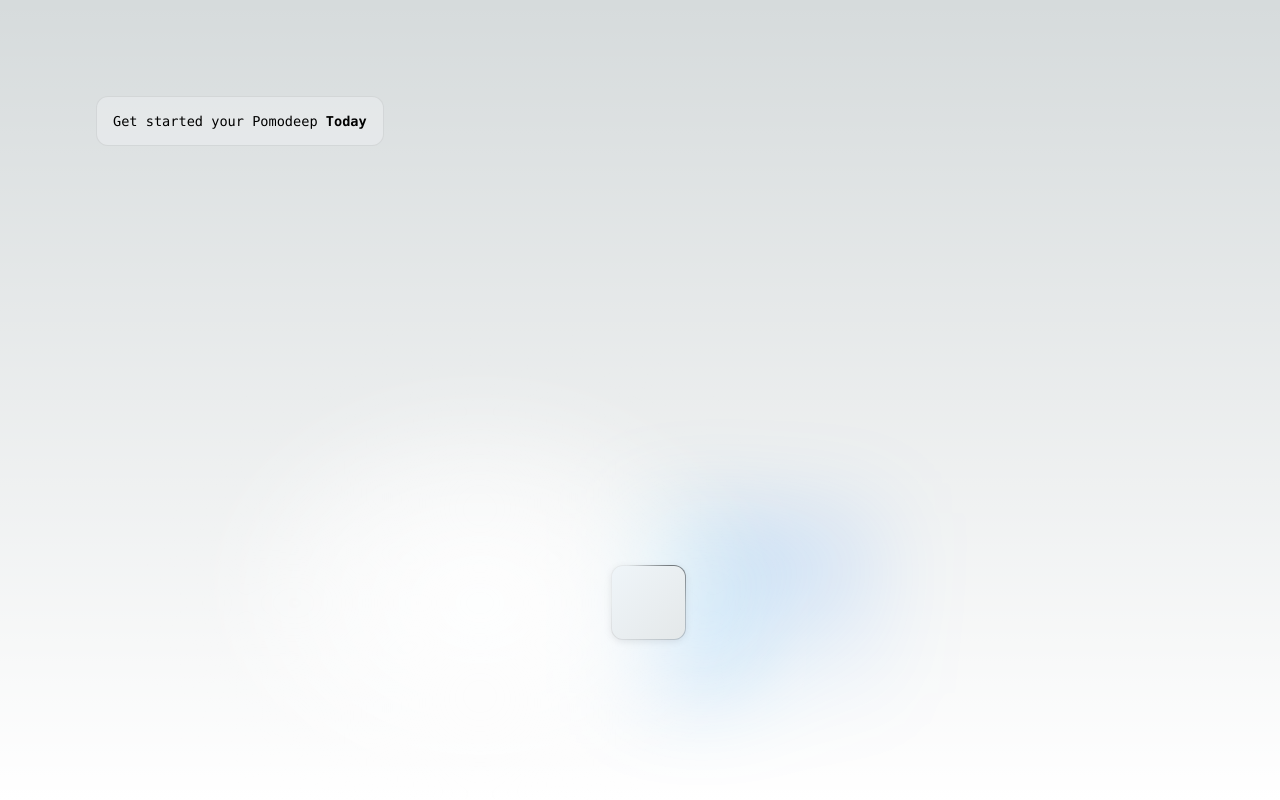
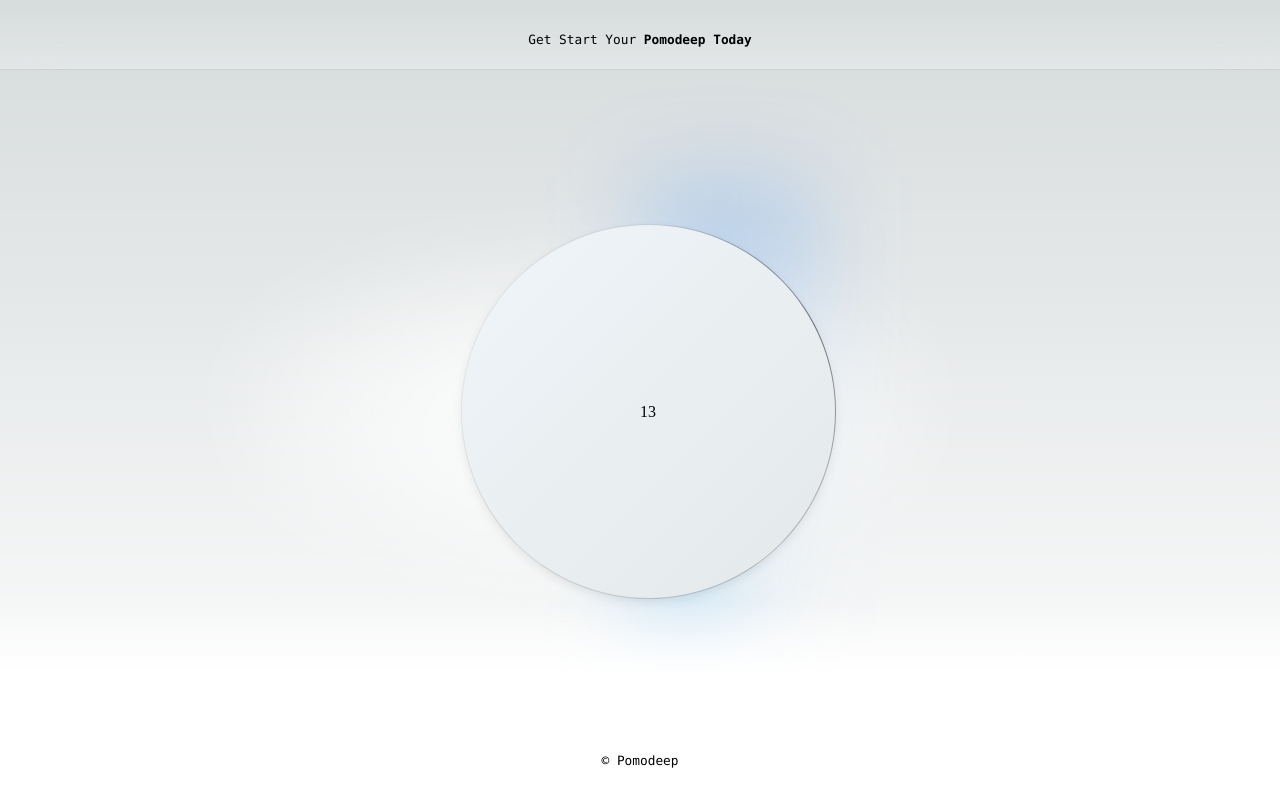
Before and after one commit to muztafawi/pomodeep, a Next.js app: page / in a window 1280 px wide. Built offline with nearby package versions, Linux system fonts and the light colour scheme.

Commit message:
Build the layout of the project and some styling

```diff
--- a/pages/index.tsx
+++ b/pages/index.tsx
@@ -15,12 +15,16 @@ export default function Home() {
         <meta name="viewport" content="width=device-width, initial-scale=1" />
         <link rel="icon" href="/favicon.ico" />
       </Head>
+
       <main className={styles.main}>
         {/* <Header /> */}
+
+        <div>
           <div className={styles.description}>
+            <div>© Pomodeep</div>
             <p>
-            Get started your Pomodeep&nbsp;
-            <code className={styles.code}>Today</code>
+              Get Start Your&nbsp;
+              <code className={styles.code}>Pomodeep Today</code>
             </p>
           </div>
 
@@ -33,7 +37,9 @@ export default function Home() {
             height={37}
             priority
           /> */}
-          <div className={styles.thirteen}></div>
+
+            <div className={styles.thirteen}>13</div>
+          </div>
         </div>
       </main>
     </>
--- a/styles/Home.module.css
+++ b/styles/Home.module.css
@@ -83,15 +83,15 @@
 .center::before {
   background: var(--secondary-glow);
   border-radius: 50%;
-  width: 480px;
-  height: 360px;
+  width: 680px;
+  height: 460px;
   margin-left: -400px;
 }
 
 .center::after {
   background: var(--primary-glow);
-  width: 240px;
-  height: 180px;
+  width: 180px;
+  height: 470px;
   z-index: -1;
 }
 
@@ -113,14 +113,14 @@
   display: flex;
   justify-content: center;
   align-items: center;
-  width: 75px;
-  height: 75px;
+  width: 375px;
+  height: 375px;
   padding: 25px 10px;
   margin-left: 16px;
   transform: translateZ(0);
-  border-radius: var(--border-radius);
+  border-radius: 50%;
   overflow: hidden;
-  box-shadow: 0px 2px 8px -1px #0000001a;
+  box-shadow: 0px 4px 12px -2px #0000001a;
 }
 
 .thirteen::before,
@@ -132,9 +132,9 @@
 
 /* Conic Gradient Animation */
 .thirteen::before {
-  animation: 6s rotate linear infinite;
-  width: 200%;
-  height: 200%;
+  animation: 3s rotate linear infinite;
+  width: 400%;
+  height: 400%;
   background: var(--tile-border);
 }
 
@@ -142,7 +142,7 @@
 .thirteen::after {
   inset: 0;
   padding: 1px;
-  border-radius: var(--border-radius);
+  border-radius: 50%;
   background: linear-gradient(
     to bottom right,
     rgba(var(--tile-start-rgb), 1),
@@ -174,7 +174,7 @@
 }
 
 /* Mobile */
-@media (max-width: 700px) {
+@media (min-width: 20px) {
   .content {
     padding: 4rem;
   }
```
Lines whose indentation alone changed are shown as unchanged.
